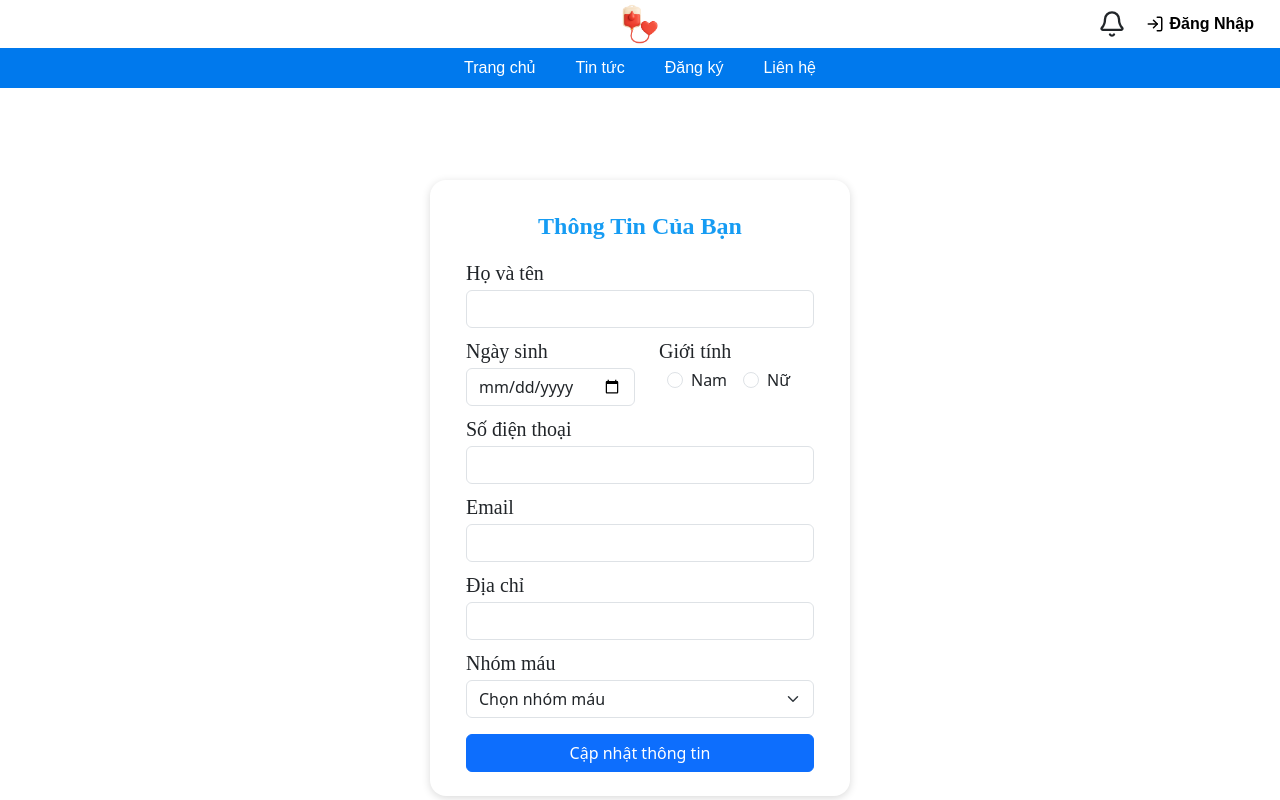
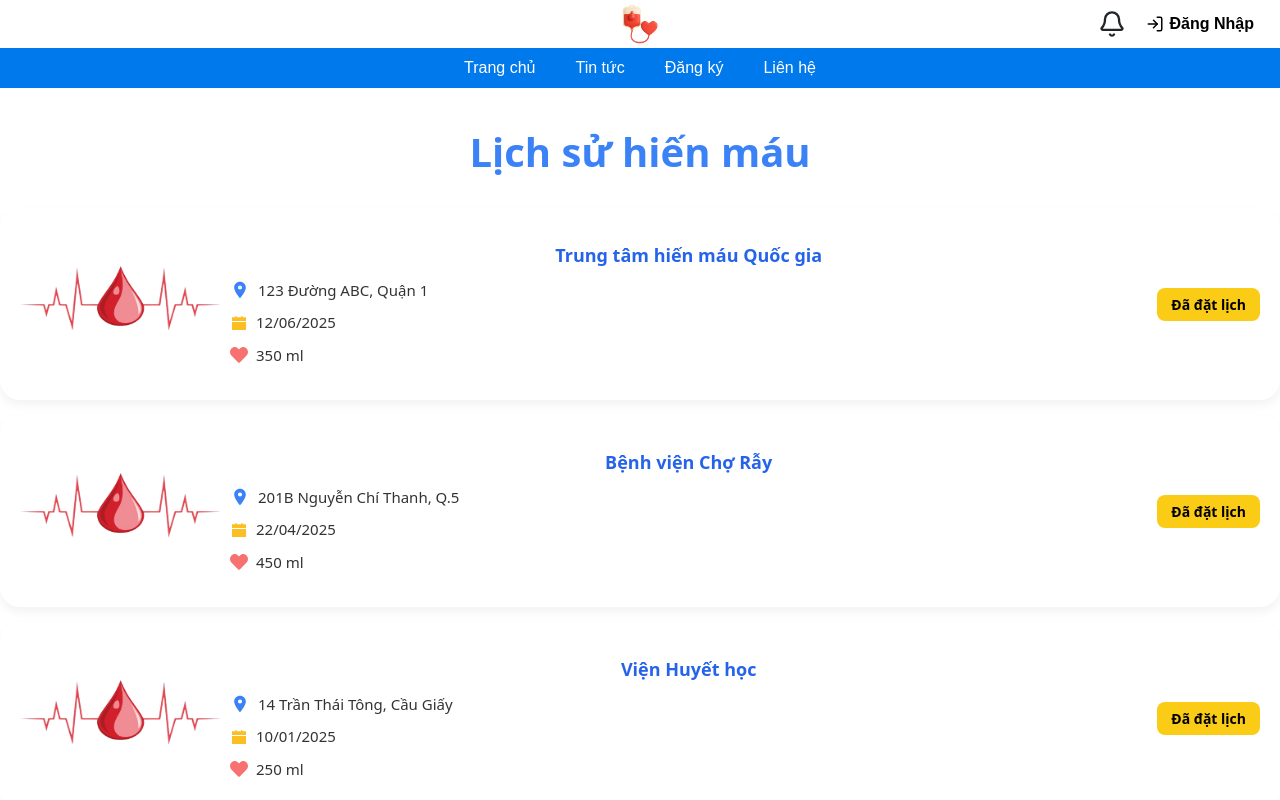
Before and after one commit to Hxvf123/Blood-Donation-Support-System, a React (Create React App) app in the folder blood-donation-support/: page / in a window 1280 px wide. Shown: the top 800 px of the page. Built offline with nearby package versions, Linux system fonts and the light colour scheme.

Commit message:
Blood History Donation

```diff
--- a/blood-donation-support/package.json
+++ b/blood-donation-support/package.json
@@ -13,6 +13,7 @@
     "react-bootstrap": "^2.10.10",
     "react-dom": "^19.1.0",
     "react-hook-form": "^7.57.0",
+    "react-icons": "^5.5.0",
     "react-scripts": "5.0.1",
     "sass": "^1.89.2",
     "scss": "^0.2.4",
--- a/blood-donation-support/src/App.js
+++ b/blood-donation-support/src/App.js
@@ -1,13 +1,14 @@
 import Header from './Component/Header';
 import Footer from './Component/Footer';
-import Form from './userInfoForm/userInfoForm';
+//import Form from './userInfoForm/userInfoForm';
+import DonationHistory from './History/History';
 import './App.css';
 
 function App() {
   return (
     <div className="App">
       <Header/>
-      <Form/>
+      <DonationHistory/>
       <Footer/>
     </div>
   );
--- /dev/null
+++ b/blood-donation-support/src/History/DonationCard.jsx
@@ -0,0 +1,49 @@
+import React from "react";
+import { FaHeart } from "react-icons/fa";
+import { MdLocationOn } from "react-icons/md";
+import { AiFillCalendar } from "react-icons/ai";
+import "./DonationCard.scss";
+import HistoryBlood from "../Img/HistoryBlood.png"
+
+export default function DonationCard({ center, address, date, amount, status }) {
+    const statusMap = {
+        "Đã đặt lịch": { class: "donation-card__button--yellow", text: "Đã đặt lịch" },
+        "Đã huỷ": { class: "donation-card__button--red", text: "Đã huỷ" },
+        "Đã hiến": { class: "donation-card__button--green", text: "Đã hiến" },
+    };
+
+    const statusInfo = statusMap[status] || statusMap["Đã đặt lịch"];
+
+    return (
+        <div className="donation-card">
+            <div className="donation-card__left">
+                <img src={HistoryBlood} alt="blood" className="donation-card__image" />
+            </div>
+
+            <div className="donation-card__middle">
+                <div className="donation-card__center">{center}</div>
+
+                <div className="donation-card__detail">
+                    <MdLocationOn color="#3b82f6" size={20} />
+                    <span>{address}</span>
+                </div>
+
+                <div className="donation-card__detail">
+                    <AiFillCalendar color="#fbbf24" size={18} />
+                    <span>{date}</span>
+                </div>
+
+                <div className="donation-card__detail">
+                    <FaHeart color="#f87171" size={18} />
+                    <span>{amount} ml</span>
+                </div>
+            </div>
+
+            <div className="donation-card__right">
+                <button className={`donation-card__button ${statusInfo.class}`} disabled>
+                    {statusInfo.text}
+                </button>
+            </div>
+        </div>
+    );
+}
--- /dev/null
+++ b/blood-donation-support/src/History/DonationCard.scss
@@ -0,0 +1,74 @@
+.donation-card {
+    display: flex;
+    justify-content: space-between;
+    align-items: center;
+    background: #fff;
+    padding: 16px 20px;
+    border-radius: 20px;
+    box-shadow: 0 5px 10px rgba(0, 0, 0, 0.05);
+    margin-bottom: 15px;
+}
+
+.donation-card__left {
+    flex: 0 0 60px;
+    display: flex;
+    justify-content: center;
+    align-items: center;
+}
+
+.donation-card__image {
+    width: 200px;
+    height: 160px;
+}
+
+.donation-card__middle {
+    flex: 1;
+    display: flex;
+    flex-direction: column;
+    gap: 10px;
+    padding: 0 10px;
+}
+
+.donation-card__center {
+    font-weight: bold;
+    color: #2563eb;
+    font-size: 18px;
+}
+
+.donation-card__detail {
+    display: flex;
+    align-items: center;
+    gap: 8px;
+    font-size: 15px;
+    color: #333;
+}
+
+.donation-card__right {
+    flex: 0 0 100px;
+    display: flex;
+    justify-content: center;
+}
+
+.donation-card__button {
+    padding: 6px 14px;
+    border-radius: 8px;
+    font-weight: 600;
+    font-size: 14px;
+    border: none;
+    white-space: nowrap;
+    cursor: default;
+    color: white;
+}
+
+.donation-card__button--yellow {
+    background-color: #facc15;
+    color: black;
+}
+
+.donation-card__button--red {
+    background-color: #ef4444;
+}
+
+.donation-card__button--green {
+    background-color: #22c55e;
+}
--- /dev/null
+++ b/blood-donation-support/src/History/History.jsx
@@ -0,0 +1,38 @@
+import React from "react";
+import DonationCard from "./DonationCard";
+import "./History.scss";
+
+const donationHistory = [
+    {
+        id: 1,
+        center: "Trung tâm hiến máu Quốc gia",
+        address: "123 Đường ABC, Quận 1",
+        date: "12/06/2025",
+        amount: 350, // ml
+    },
+    {
+        id: 2,
+        center: "Bệnh viện Chợ Rẫy",
+        address: "201B Nguyễn Chí Thanh, Q.5",
+        date: "22/04/2025",
+        amount: 450,
+    },
+    {
+        id: 3,
+        center: "Viện Huyết học",
+        address: "14 Trần Thái Tông, Cầu Giấy",
+        date: "10/01/2025",
+        amount: 250,
+    },
+];
+
+export default function DonationHistory() {
+    return (
+        <div className="donation-history">
+            <h2 className="donation-history__title">Lịch sử hiến máu</h2>
+            {donationHistory.map((item) => (
+                <DonationCard key={item.id} {...item} />
+            ))}
+        </div>
+    );
+}
--- /dev/null
+++ b/blood-donation-support/src/History/History.scss
@@ -0,0 +1,13 @@
+.donation-history {
+    min-height: 100vh;
+    background: #FFFFFF;
+    padding: 40px 0;
+
+    &__title {
+        text-align: center;
+        font-size: 40px;
+        font-weight: bold;
+        color: #3b82f6;
+        margin-bottom: 32px;
+    }
+}
```
Also changed, not shown: blood-donation-support/src/Img/HistoryBlood.png (added), 1 other file (tests, documents, lock files or other folders).
